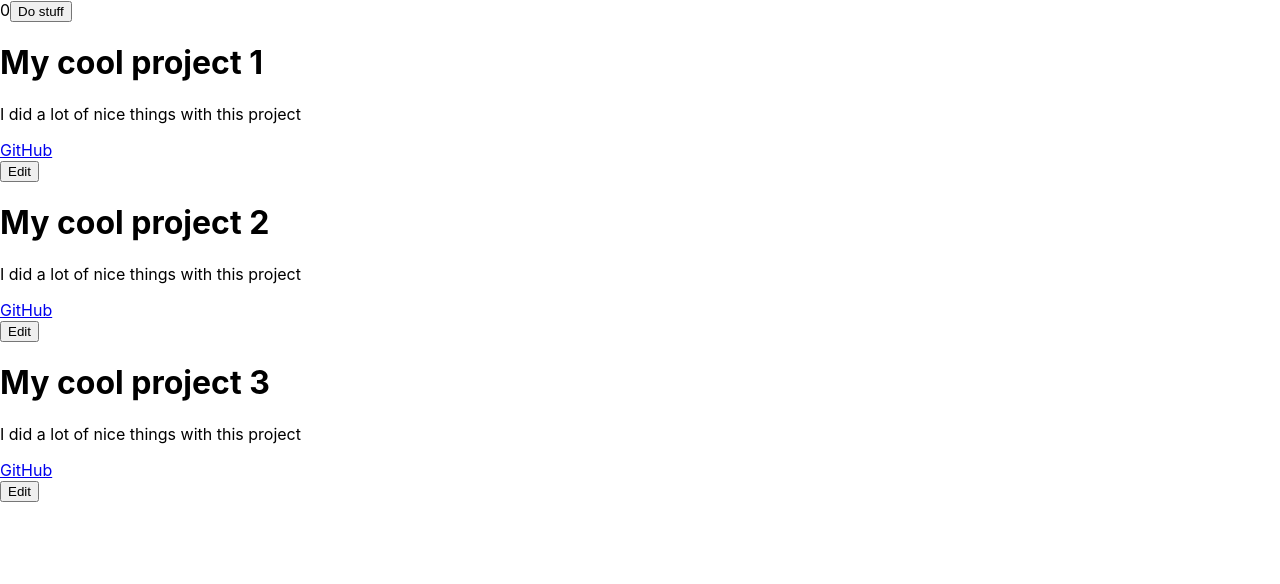
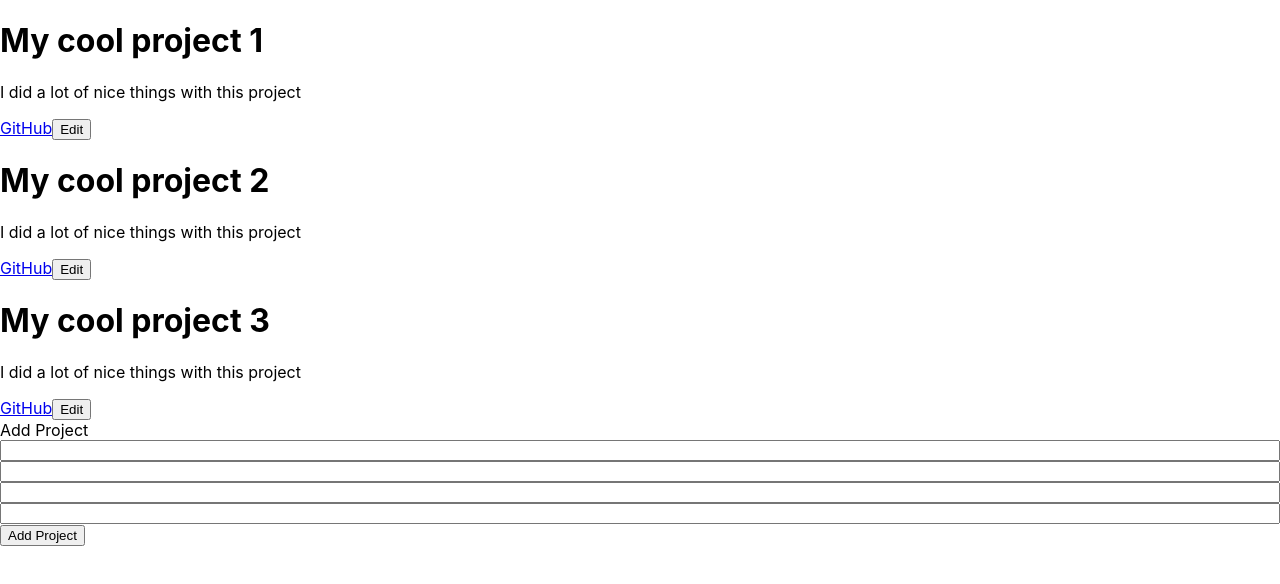
Before and after one commit to BrockCSC/react-firebase-workshop, a React (Create React App) app: page / in a window 1280 px wide. Shown: the top 584 px of the page. Built offline with nearby package versions, Linux system fonts and the light colour scheme.

Commit message:
Project add/delete/edit

```diff
--- a/package.json
+++ b/package.json
@@ -8,7 +8,8 @@
     "@testing-library/user-event": "^7.1.2",
     "react": "^16.13.1",
     "react-dom": "^16.13.1",
-    "react-scripts": "3.4.3"
+    "react-scripts": "3.4.3",
+    "uuid": "^8.3.0"
   },
   "scripts": {
     "start": "react-scripts start",
--- a/src/App.js
+++ b/src/App.js
@@ -1,5 +1,5 @@
 import React, { useState } from "react";
-import EditableProject from "./components/EditableProject";
+import AddProject from "./components/AddProject";
 import Project from "./components/Project";
 
 const mockProjects = {
@@ -33,28 +33,34 @@ function App() {
 
   return (
     <div>
-      {num}
-      <button
-        onClick={() => {
-          setNum((num) => num + 1);
-        }}
-      >
-        Do stuff
-      </button>
       {Object.values(projects).map((project) => (
-        <>
-          <Project project={project}></Project>
-          <EditableProject
+        <Project
           project={project}
+          key={`project_${project.id}`}
           setProject={(newProject) => {
             setProjects((prevProjects) => ({
               ...prevProjects,
               [project.id]: newProject,
             }));
           }}
-          ></EditableProject>
-        </>
+          deleteProject={() => {
+            setProjects((prevProjects) => {
+              const newProjects = { ...prevProjects };
+              delete newProjects[project.id];
+              console.log(newProjects);
+              return newProjects;
+            });
+          }}
+        ></Project>
       ))}
+      <AddProject
+        addProject={(newProject) => {
+          setProjects((prevProjects) => ({
+            ...prevProjects,
+            [newProject.id]: newProject,
+          }));
+        }}
+      ></AddProject>
     </div>
   );
 }
--- /dev/null
+++ b/src/components/AddProject.js
@@ -0,0 +1,25 @@
+import React, { useState } from "react";
+import EditableProject from "./EditableProject";
+import { v4 as uuid } from "uuid";
+import { EMPTY_PROJECT } from "../util";
+
+export default function AddProject({ addProject }) {
+  const [project, setProject] = useState(EMPTY_PROJECT);
+  return (
+    <>
+      Add Project
+      <EditableProject
+        editableProject={project}
+        setEditableProject={setProject}
+      ></EditableProject>
+      <button
+        onClick={() => {
+          addProject({ id: uuid(), ...project });
+          setProject(EMPTY_PROJECT);
+        }}
+      >
+        Add Project
+      </button>
+    </>
+  );
+}
--- a/src/components/EditableProject.js
+++ b/src/components/EditableProject.js
@@ -1,26 +1,13 @@
-import React, { useEffect, useState } from "react";
-
-function deepCopyProject(project) {
-  // Assume it's implemented better than this for now
-  return JSON.parse(JSON.stringify(project));
-}
+import React from "react";
 
 export default function EditableProject({
-  project,
-  setProject,
-  deleteProject,
+  editableProject,
+  setEditableProject,
 }) {
-  const [projectSnap, setProjectSnap] = useState(null);
-  const [edit, setEdit] = useState(false);
-
-  useEffect(() => {
-    setProjectSnap(deepCopyProject(project));
-  }, [project, edit]);
-
   const handleChange = (e) => {
     const name = e.target.name;
     const value = e.target.value;
-    setProjectSnap((prevSnap) => ({
+    setEditableProject((prevSnap) => ({
       ...prevSnap,
       [name]: value,
     }));
@@ -28,50 +15,32 @@ export default function EditableProject({
 
   return (
     <>
-      {!edit && <button onClick={() => setEdit((prev) => !prev)}>Edit</button>}
-      {edit && projectSnap && (
+      {editableProject && (
         <div style={{ display: "flex", flexDirection: "column" }}>
-          {JSON.stringify(project)}
           <input
             type="text"
             name="title"
-            value={projectSnap.title}
+            value={editableProject.title}
             onChange={handleChange}
           />
           <input
             type="textarea"
             name="description"
-            value={projectSnap.description}
+            value={editableProject.description}
             onChange={handleChange}
           />
           <input
             type="text"
             name="linkName"
-            value={projectSnap.linkName}
+            value={editableProject.linkName}
             onChange={handleChange}
           />
           <input
             type="text"
             name="linkUrl"
-            value={projectSnap.linkUrl}
+            value={editableProject.linkUrl}
             onChange={handleChange}
           />
-          <button
-            onClick={() => {
-              setProject(projectSnap);
-              setEdit(false);
-            }}
-          >
-            Save
-          </button>
-          <button
-            onClick={() => {
-              setEdit(false);
-            }}
-          >
-            Cancel
-          </button>
-          <button onClick={deleteProject}>Delete</button>
         </div>
       )}
     </>
--- a/src/components/Project.js
+++ b/src/components/Project.js
@@ -1,11 +1,59 @@
-import React from "react";
+import React, { useEffect, useState } from "react";
+import EditableProject from "./EditableProject";
 
-export default function Project({ project }) {
-  return (
+export default function Project({ project, setProject, deleteProject}) {
+  const [edit, setEdit] = useState(false);
+  const [editableProject, setEditableProject] = useState(null);
+
+  useEffect(() => {
+    setEditableProject(project);
+  }, [edit, project]);
+
+  return ( project &&
     <div>
-      <h1>{project.title}</h1>
-      <p>{project.description}</p>
-      <a href={project.linkUrl}>{project.linkName}</a>
+      {!edit && (
+        <>
+          <h1>{project.title}</h1>
+          <p>{project.description}</p>
+          <a href={project.linkUrl}>{project.linkName}</a>
+          <button
+            onClick={() => {
+              setEdit(true);
+            }}
+          >
+            Edit
+          </button>
+        </>
+      )}
+      {edit && (
+        <>
+          <EditableProject
+            editableProject={editableProject}
+            setEditableProject={setEditableProject}
+          ></EditableProject>
+          <button
+            onClick={() => {
+              setEdit(false);
+            }}
+          >
+            Cancel
+          </button>
+          <button
+            onClick={() => {
+              console.log(editableProject);
+              setProject(editableProject);
+              setEdit(false);
+            }}
+          >
+            Save
+          </button>
+          <button
+            onClick={deleteProject}
+          >
+            Delete
+          </button>
+        </>
+      )}
     </div>
   );
 }
--- /dev/null
+++ b/src/util.js
@@ -0,0 +1,6 @@
+export const EMPTY_PROJECT = {
+  title: "",
+  description: "",
+  linkName: "",
+  linkUrl: ""
+}
```
Also changed, not shown: src/logo.svg (deleted), 1 other file (tests, documents, lock files or other folders). Lines whose indentation alone changed are shown as unchanged.
